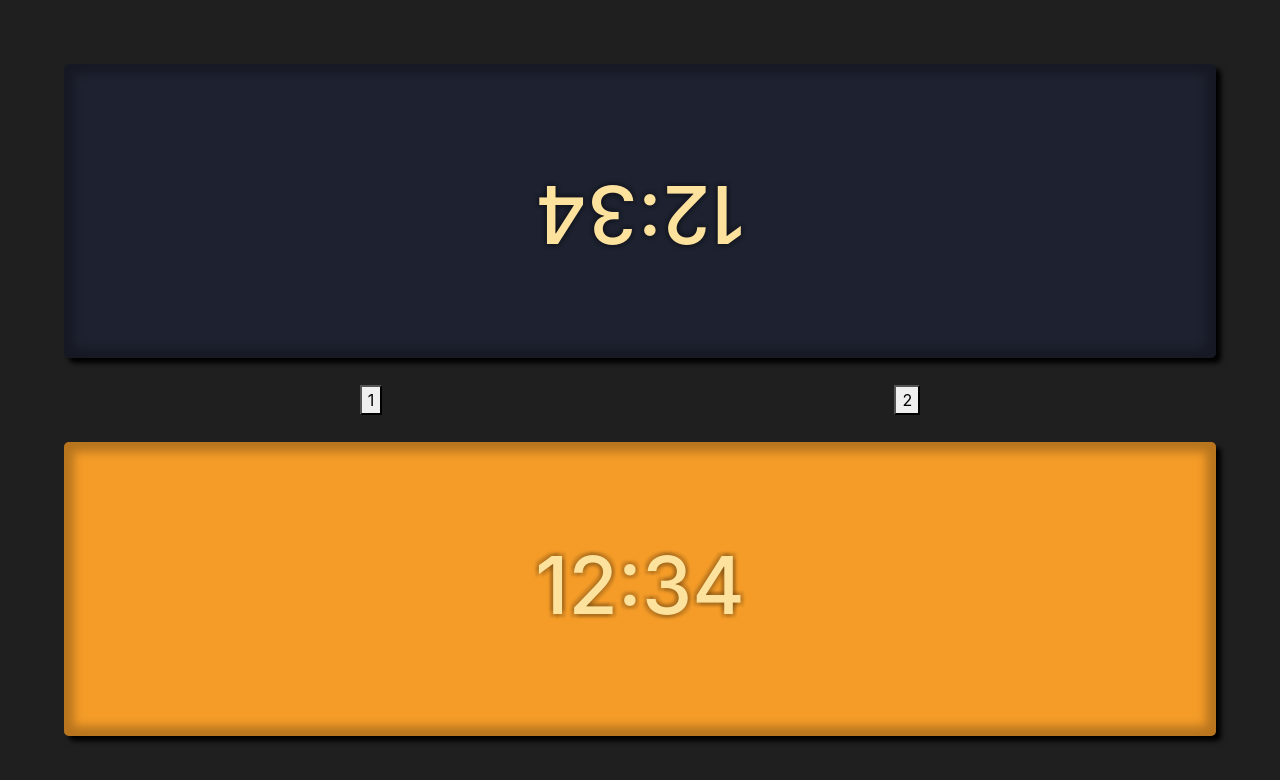
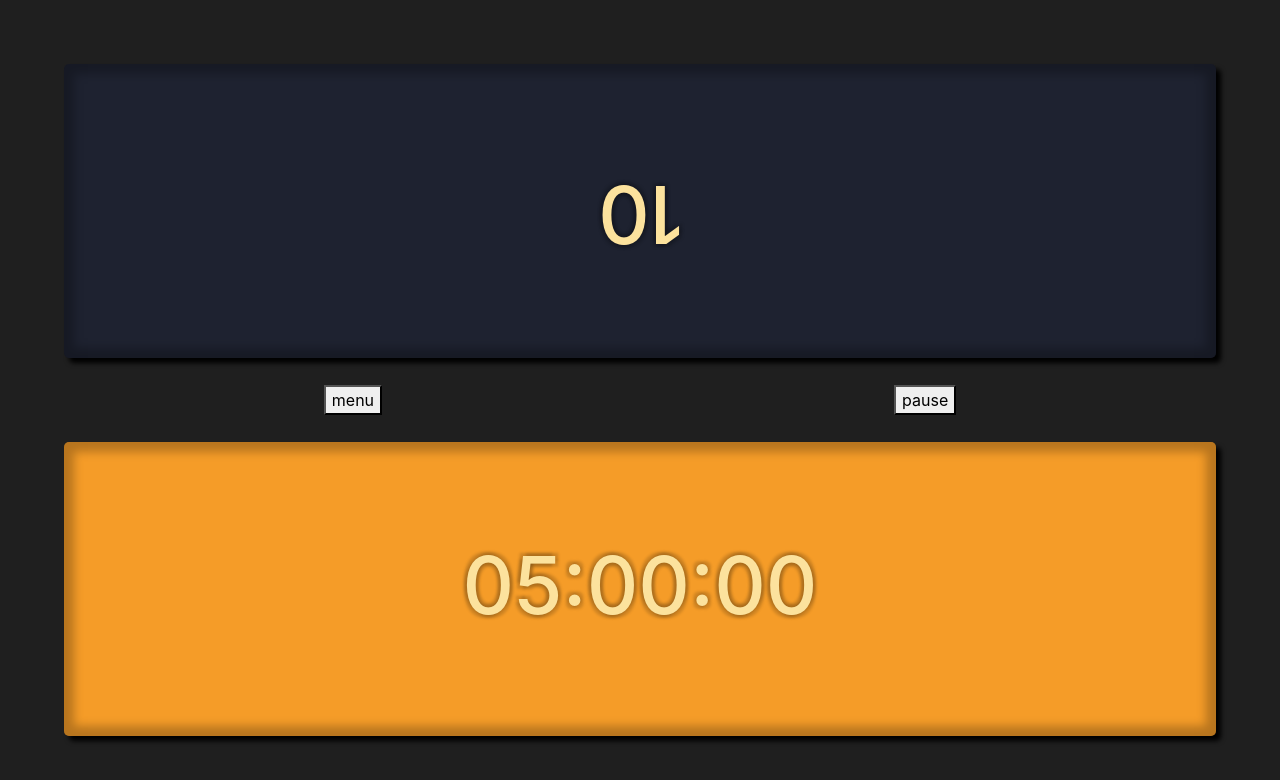
Before and after one commit to SerchoD/chess-clock, a React (Create React App) app: page / in a window 1280 px wide. Shown: the top 780 px of the page. Built offline with nearby package versions, Linux system fonts and the light colour scheme.

Commit message:
El contador cuenta hacia abajo.

```diff
--- a/src/Components/ButtonTimer/ButtonTimer.js
+++ b/src/Components/ButtonTimer/ButtonTimer.js
@@ -2,11 +2,14 @@ import React from 'react';
 
 import './ButtonTimer.scss';
 
-const ButtonTimer = ({ buttonType, active }) => {
+const ButtonTimer = ({ buttonType, active, time, onClick }) => {
 	return (
-		<div className={`button-timer button-timer--${active}`}>
+		<div
+			className={`button-timer button-timer--${active}`}
+			onClick={onClick}
+		>
 			<div className={`${buttonType}`}>
-				<h1>12:34</h1>
+				<h1>{time}</h1>
 			</div>
 		</div>
 	);
--- a/src/Pages/Main/MainClock.js
+++ b/src/Pages/Main/MainClock.js
@@ -1,22 +1,92 @@
-import React from 'react';
+import React, { useEffect, useState } from 'react';
 import ButtonTimer from '../../Components/ButtonTimer/ButtonTimer';
 import MainContainer from '../../Components/MainContainer/MainContainer';
 
 import './MainClock.scss';
 
 const MainClock = () => {
+	const [upTimer, setUpTimer] = useState(10);
+	const [botTimer, setBotTimer] = useState({
+		ms: 0,
+		s: 0,
+		m: 5,
+		h: 0,
+	});
+	const [botRunning, setBotRunning] = useState(false);
+	const [interv, setInterv] = useState();
+	const [status, setStatus] = useState(0);
+
+	const start = () => {
+		setBotRunning(true);
+		run();
+		setStatus(1);
+		setInterv(setInterval(run, 10));
+	};
+	let updatedMs = botTimer.ms,
+		updatedS = botTimer.s,
+		updatedM = botTimer.m,
+		updatedH = botTimer.h;
+
+	const run = () => {
+		if (updatedM === 0) {
+			updatedH = updatedH - 1;
+			updatedM = 60;
+		}
+		if (updatedS === 0) {
+			updatedM = updatedM - 1;
+			updatedS = 59;
+		}
+		if (updatedMs === 0) {
+			updatedS = updatedS - 1;
+			updatedMs = 100;
+		}
+		updatedMs = updatedMs - 1;
+		return setBotTimer({
+			ms: updatedMs,
+			s: updatedS,
+			m: updatedM,
+			h: updatedH,
+		});
+	};
+
+	const stop = () => {
+		setBotRunning(false);
+
+		clearInterval(interv);
+		setStatus(2);
+	};
+
+	const reset = () => {
+		clearInterval(interv);
+		setStatus(0);
+		setBotTimer({ ms: 0, s: 0, m: 0, h: 0 });
+	};
+
 	return (
 		<MainContainer full>
 			<div className='mainClock-container col-12'>
 				<div className='upper-timer timer-container'>
-					<ButtonTimer buttonType='invert' active='inactive' />
+					<ButtonTimer
+						buttonType='invert'
+						active='inactive'
+						time={upTimer}
+						// onClick={() => upTimerRun()}
+					/>
 				</div>
 				<div className='center-bar'>
-					<button className='menu-button'>1</button>
-					<button className='menu-button'>2</button>
+					<button className='menu-button'>menu</button>
+					<button className='menu-button'>pause</button>
 				</div>
 				<div className='bottom-timer timer-container'>
-					<ButtonTimer active='active' />
+					<ButtonTimer
+						active='active'
+						time={`${botTimer.m < 10 ? 0 : ''}${botTimer.m}:${
+							botTimer.s < 10 ? 0 : ''
+						}${botTimer.s}:${botTimer.ms < 10 ? 0 : ''}${
+							botTimer.ms
+						}`}
+						onClick={botRunning ? stop : start}
+					/>
 				</div>
 			</div>
 		</MainContainer>
```
